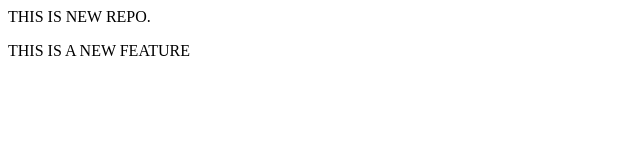
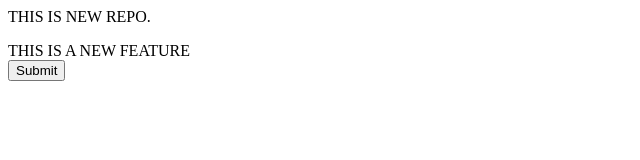
Before and after one commit to bhushangithubsalkar/localrepo, a plain HTML site: page index.html in a window 1280 px wide. Shown: the whole page, without its empty margins (0-640 px from the left). Drawn offline with Linux system fonts and the light colour scheme.

Commit message:
add button

```diff
--- a/index.html
+++ b/index.html
@@ -1,2 +1,3 @@
 <p>THIS IS NEW REPO.</p>
-<p>THIS IS A NEW FEATURE </p>
+<p>THIS IS A NEW FEATURE <br>
+<input type="submit"></button></p>
```
